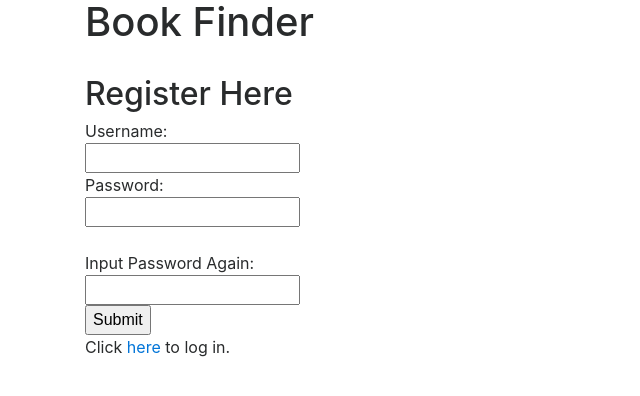
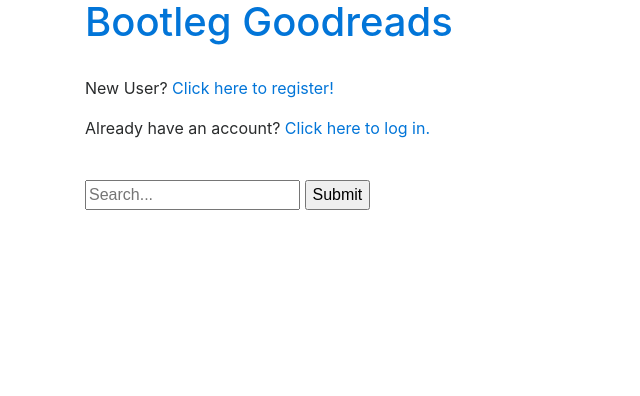
Before and after one commit to samhwangg/cs50-web-programming, a Flask app: page / in a window 1280 px wide. Shown: the top 396 px of the page, without its empty margins (0-640 px from the left). Run offline with Flask 2, Linux system fonts and the light colour scheme; some libraries are stand-ins or nearby versions.

Commit message:
Cleaned up flow of login/register and created a universal home page

```diff
--- a/project1/application.py
+++ b/project1/application.py
@@ -2,7 +2,7 @@ import os
 
 from flask import Flask, session, render_template, request, redirect, url_for
 from flask_session import Session
-from sqlalchemy import create_engine
+from sqlalchemy import create_engine, exc
 from sqlalchemy.orm import scoped_session, sessionmaker
 
 app = Flask(__name__)
@@ -23,19 +23,29 @@ db = scoped_session(sessionmaker(bind=engine))
 
 @app.route("/", methods = ["GET", "POST"])
 def index():
-
+	# TODO: implement a safer logout method
 	if request.method == "POST":
 		if 'username' in session:
 			session.pop('username',None)
-		elif request.form.get("password") == request.form.get("password2"):
+	return render_template("index.html")
+
+@app.route("/register", methods = ["GET", "POST"])
+def register():
+	errorMessage = ""
+	if request.method == "POST":
+		if request.form.get("password") == request.form.get("password2"):
+			# TODO: implement password check in client side as well for quick feedback
 			username = request.form.get("username")
 			password = request.form.get("password")
-			db.execute("INSERT INTO users (username, password) VALUES (:username, :password)", {"username": username, "password": password})
-			db.commit()
-			session["username"] = username
-			return redirect(url_for('search'))
-	return render_template("index.html")
-
+			try:
+				db.execute("INSERT INTO users (username, password) VALUES (:username, :password)", {"username": username, "password": password})
+				db.commit()
+				session["username"] = username
+				return redirect(url_for('search'))
+			except exc.IntegrityError:
+				db.rollback()
+				errorMessage = "Username already taken"
+	return render_template("register.html", errorMessage=errorMessage)
 
 @app.route("/login", methods = ["GET", "POST"])
 def login():
@@ -55,5 +65,4 @@ def login():
 
 @app.route("/search")
 def search():
-	username = session["username"]
-	return render_template("search.html",username=username)
+	return render_template("search.html")
--- a/project1/templates/index.html
+++ b/project1/templates/index.html
@@ -1,22 +1,25 @@
 {% extends "layout.html" %}
 
 {% block title %}
-    Book Finder
+    Bootleg Goodreads
 {% endblock %}
 
 {% block body %}
-	<h1>Book Finder</h1>
+	<h1 style="color:black;"><a href="{{ url_for('index' ) }}">Bootleg Goodreads</a></h1>
 	<br>
-	<h2>Register Here</h2>
-	<form action="{{ url_for('index') }}" method = "post">
-    	Username: <br>
-    	<input type="text" name="username"><br>
-    	Password: <br>
-    	<input type="password" name="password"><br>
-    	<br>
-    	Input Password Again: <br>
-    	<input type="password" name="password2"><br>
-    	<input type="submit" value="Submit">
-    </form>
-	<p>Click <a href="{{ url_for('login') }}">here</a> to log in.</p>
+	{% if session['username'] %}
+		<form action="{{ url_for('index') }}" method = "post">
+			<input type="submit" name = "logout" value = "Log Out"/>
+		</form>
+	{% else %}
+    	<p>New User? <a href="{{ url_for('register') }}">Click here to register!</a></p>
+		<p>Already have an account? <a href="{{ url_for('login') }}">Click here to log in.</a></p>
+	{% endif %}
+	<br>
+	<div class="search-bar">
+		<form action="{{ url_for('search') }}">
+			<input type="text" placeholder="Search..." name="search">
+			<button type="submit">Submit</button>
+		</form>
+	</div>
 {% endblock %}
--- a/project1/templates/search.html
+++ b/project1/templates/search.html
@@ -1,11 +1,12 @@
 {% extends "layout.html" %}
 
 {% block title %}
-    Search
+    Bootleg Goodreads - Search
 {% endblock %}
 
 {% block body %}
-    <h1>Welcome {{username}}</h1>
+	<h1 style="color:black;"><a href="{{ url_for('index' ) }}">Bootleg Goodreads</a></h1>
+    <h1>Welcome {{ session['username'] }}</h1>
     <h1>Your password is secret!
     <form action="{{ url_for('index') }}" method = "post">
     	<input type="submit" name = "logout" value = "Log Out"/>
```
Also changed, not shown: project1/templates/login.html (+4 -4 lines), project1/templates/register.html (added, +22 -0 lines), project1/README.md, 1 other file.
